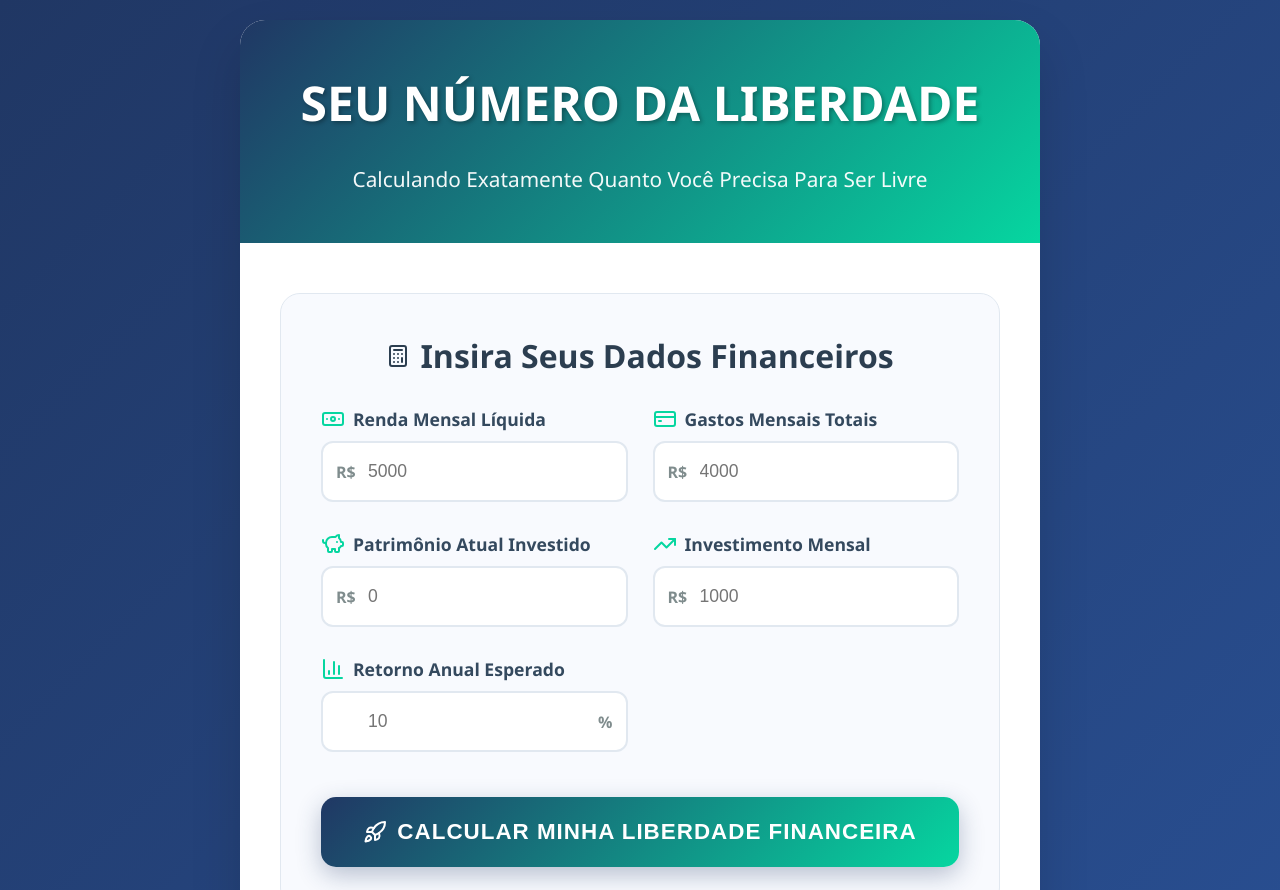
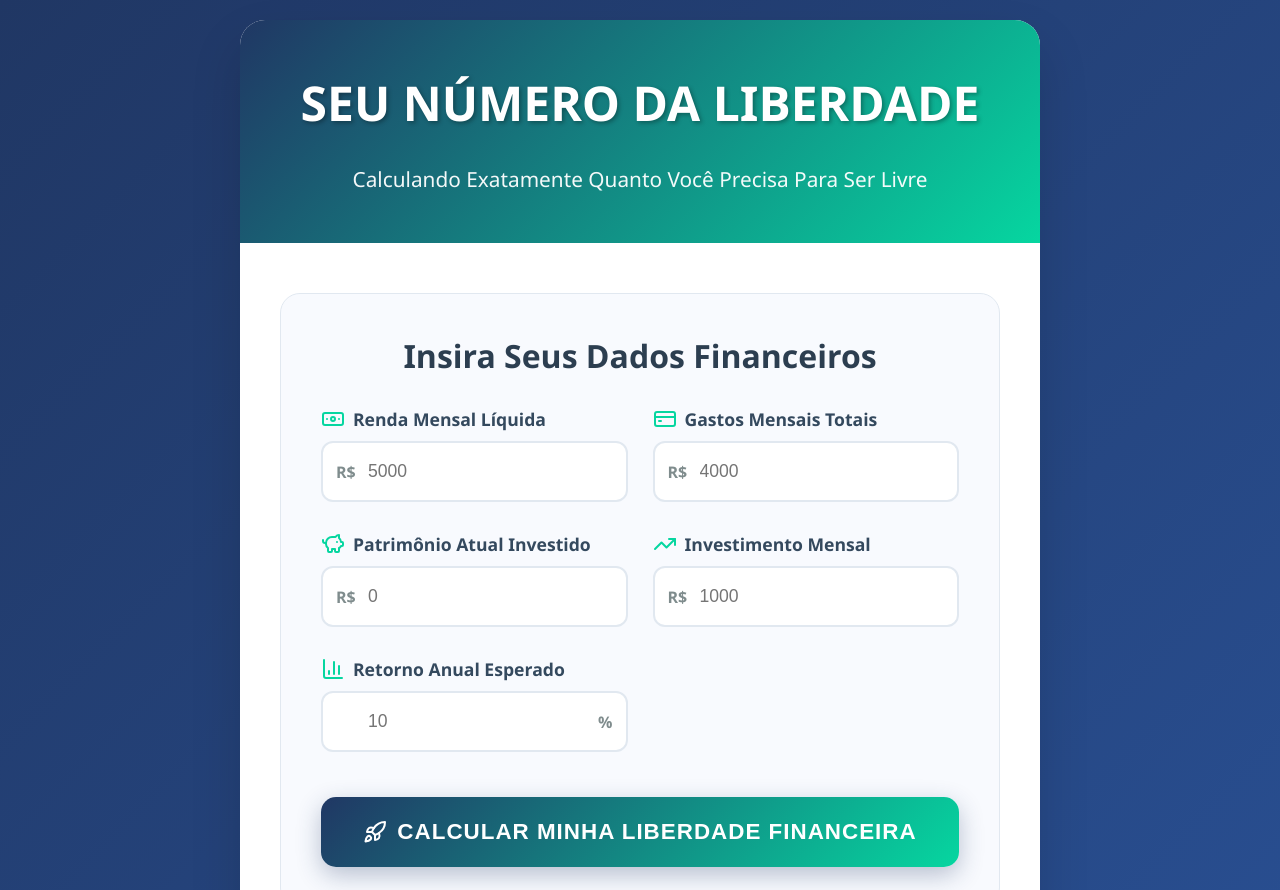
Before and after one commit to Marcelosoaresdev/calculadora-seu-numero-da-liberdade, a plain HTML site: page index.html in a window 1280 px wide. Shown: the top 890 px of the page. Drawn offline with nearby package versions, Linux system fonts and the light colour scheme.

Commit message:
remove: calculadora icon

```diff
--- a/index.html
+++ b/index.html
@@ -22,7 +22,6 @@
       <div class="main-content">
         <div class="input-form">
           <h2 class="form-title">
-            <i data-lucide="calculator" size="28"></i>
             Insira Seus Dados Financeiros
           </h2>
 
```
